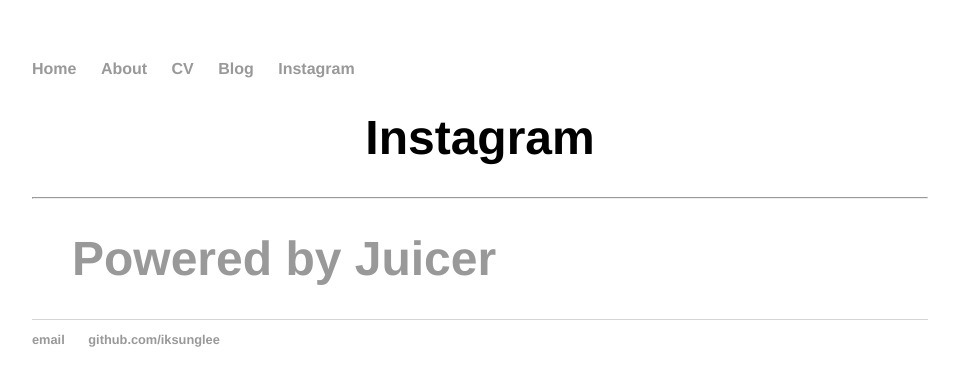
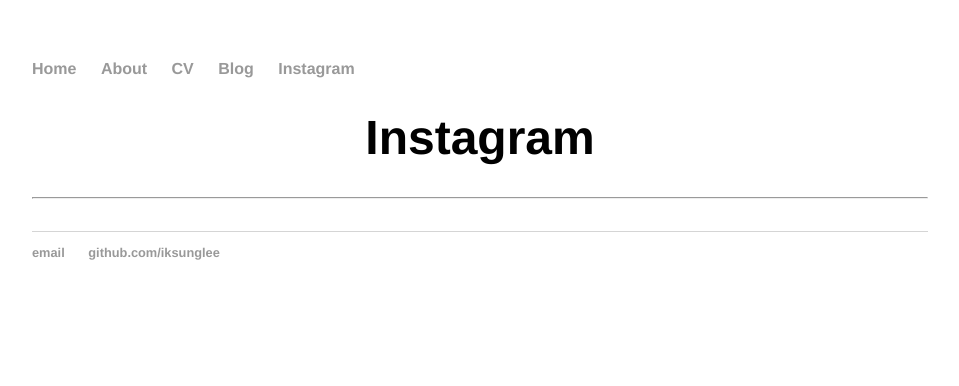
Before and after one commit to iksunglee/iksunglee.github.io, a Jekyll site: the page built from update/index.html, in a window 1280 px wide. Shown: the top 386 px of the page, without its empty margins (160-1119 px from the left). Built offline with Jekyll 4.4.1, drawn with Linux system fonts in a browser that asks for light colours; a script that is not in the unit is left out.

Commit message:
Update index.html
changed title

```diff
--- a/update/index.html
+++ b/update/index.html
@@ -1,22 +1,15 @@
 ---
 layout: default
-title: iksunglee | about
+title: iksunglee | SOCIAL
 ---
 
 <div class="blurb">
-<!DOCTYPE html>
-  <html>
-    <head>
-      <title> iksunglee | SOCIAL </title>
-      </head>
-    <body>
     <center>
     <h1> Instagram </h1>
     </center>
     <hr>
     <script src="//assets.juicer.io/embed.js" type="text/javascript"></script>
 <link href="//assets.juicer.io/embed.css" media="all" rel="stylesheet" type="text/css" />
-<ul class="juicer-feed" data-feed-id="ilist-iksunglee"><h1 class="referral"><a href="https://www.juicer.io">Powered by Juicer</a></h1></ul>
-</body>
-</html>
+      <ul class="juicer-feed" data-feed-id="ilist-iksunglee"><h1 class="referral"></h1></ul>
+
 </div><!-- /.blurb -->
```
